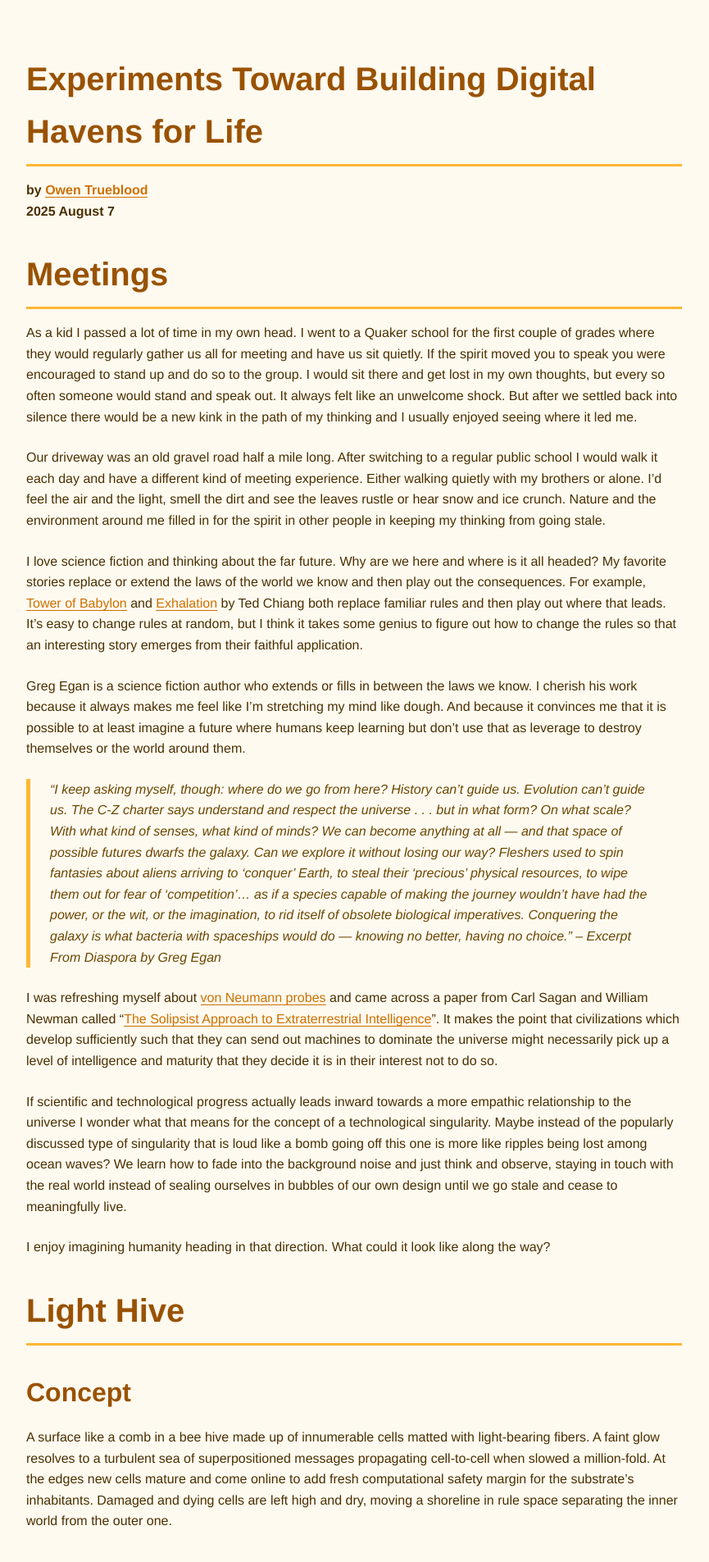
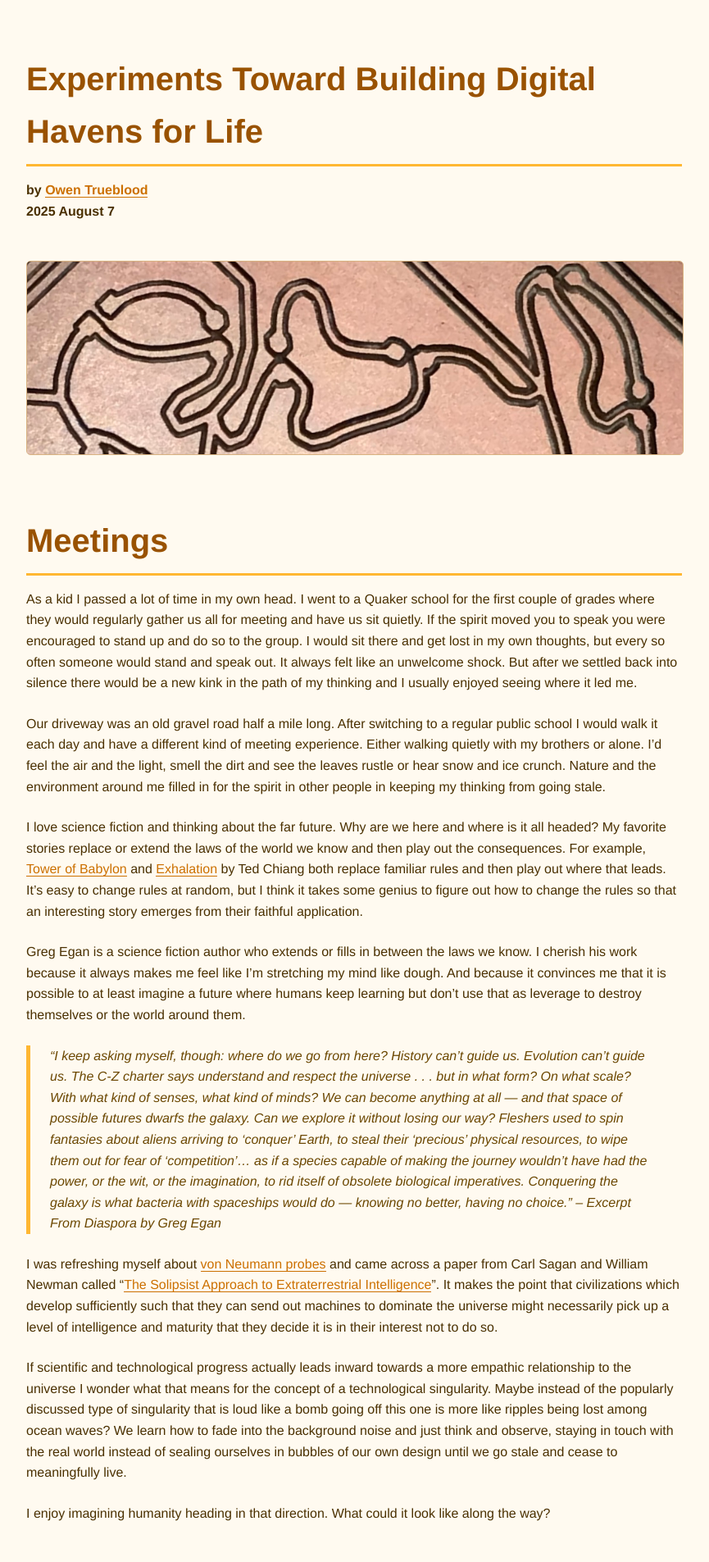
Before and after one commit to jmpinit/homepage, a Jekyll site: the page built from _posts/2025-08-07-experiments-toward-building-digital-havens-for-life.md, in a window 1280 px wide. Shown: the top 1905 px of the page at 82% size, without its empty margins (208-1073 px from the left). Built offline with Jekyll 4.4.1, drawn with Linux system fonts in a browser that asks for light colours.

Commit message:
Add banner image

```diff
--- a/_posts/2025-08-07-experiments-toward-building-digital-havens-for-life.md
+++ b/_posts/2025-08-07-experiments-toward-building-digital-havens-for-life.md
@@ -4,6 +4,8 @@ date: 2025-8-7
 tags: artificial-life pcb houdini havens
 layout: post
 ---
+
+![](/assets/experiments-toward-building-digital-havens-for-life/grown-pcb-banner.jpg)
 
 # Meetings
 
```
Also changed, not shown: assets/experiments-toward-building-digital-havens-for-life/grown-pcb-banner.jpg (added).
